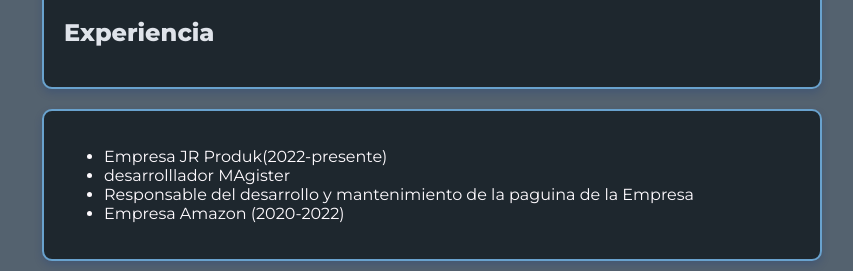
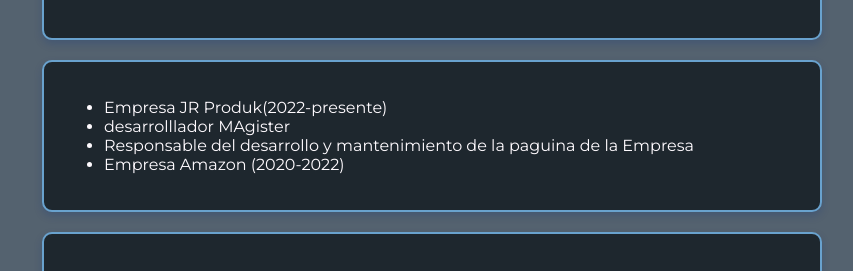
Before and after one commit to Ariel722/mifolio, a plain HTML site: page CODING DOJO/index.html in a window 1280 px wide. Shown: the part 774-1045 px from the top of the page, without its empty margins (208-1061 px from the left). Drawn offline with Linux system fonts and the light colour scheme.

Commit message:
Update index.html

```diff
--- a/CODING DOJO/index.html
+++ b/CODING DOJO/index.html
@@ -50,9 +50,9 @@
                         <h4>CSS</h4>
                         <h4>Javascript</h4>
                         <h4>Metodologuia aguiles </h4>
-                        <h1>Experiencia </h1>
+
                 </section>
-                <section>
+                <section id="experiencia ">
                     <ul>
                         <li> Empresa JR Produk(2022-presente)</li>
                         <li>desarrolllador MAgister</li>
@@ -60,7 +60,7 @@
                         <li> Empresa Amazon (2020-2022)</li>
                     </ul>
                 </section>
-
+                <section id="habilidades">
                 <h2>dieseñador web</h2>
                 <h4>Responsable del diceño y maquetacion de las paginas web de la empresas </h4>
                 <h1>Peoyectos</h1>
```
